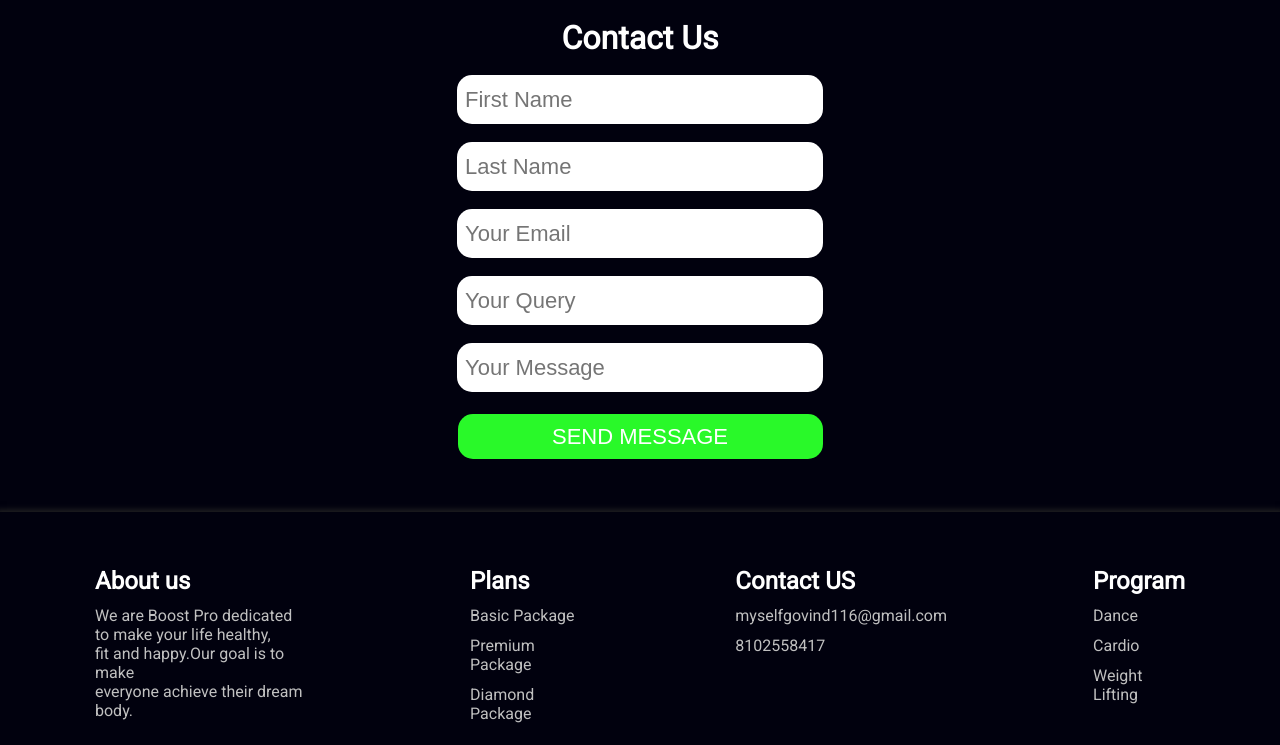
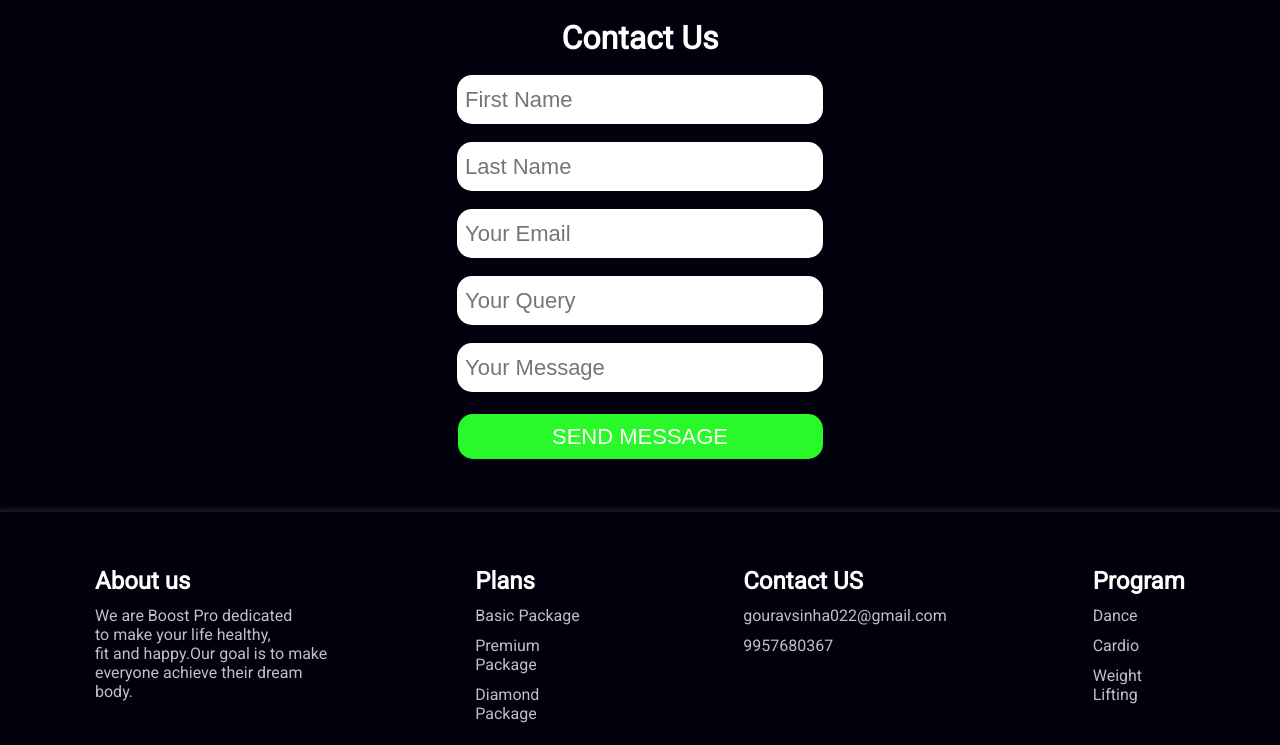
Before and after one commit to GouravSinha02/Boost-Pro, a plain HTML site: page index.html in a window 1280 px wide. Shown: the part 3584-4329 px from the top of the page. Drawn offline with Linux system fonts and the light colour scheme; a web font is replaced by a local one.

Commit message:
Update index.html

```diff
--- a/index.html
+++ b/index.html
@@ -218,8 +218,8 @@ to make <br> everyone achieve their dream body.</p>
             </div>
             <div class="footerText">
                 <h2>Contact US</h2>
-                <p class="email">myselfgovind116@gmail.com</p>
-                <p class="tel">8102558417</p>
+                <p class="email">gouravsinha022@gmail.com</p>
+                <p class="tel">9957680367</p>
 
 
             </div>
```
